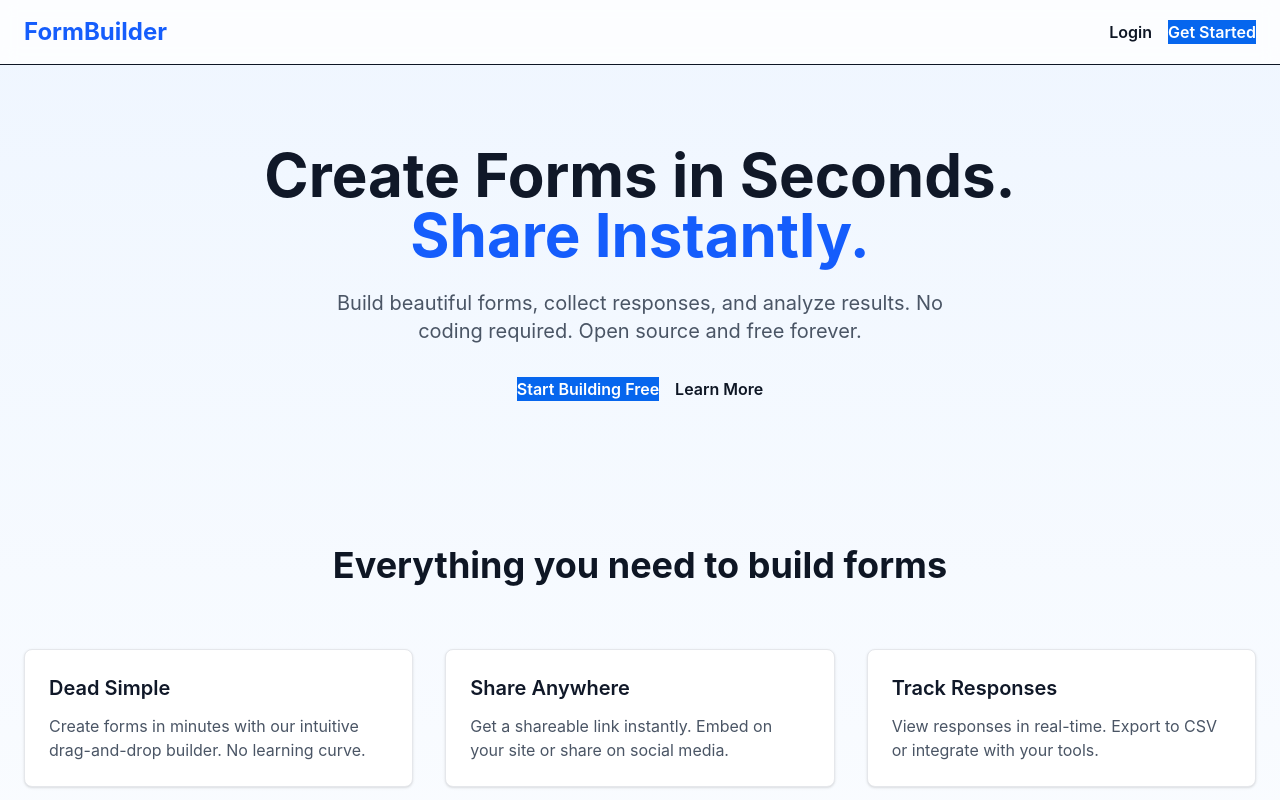
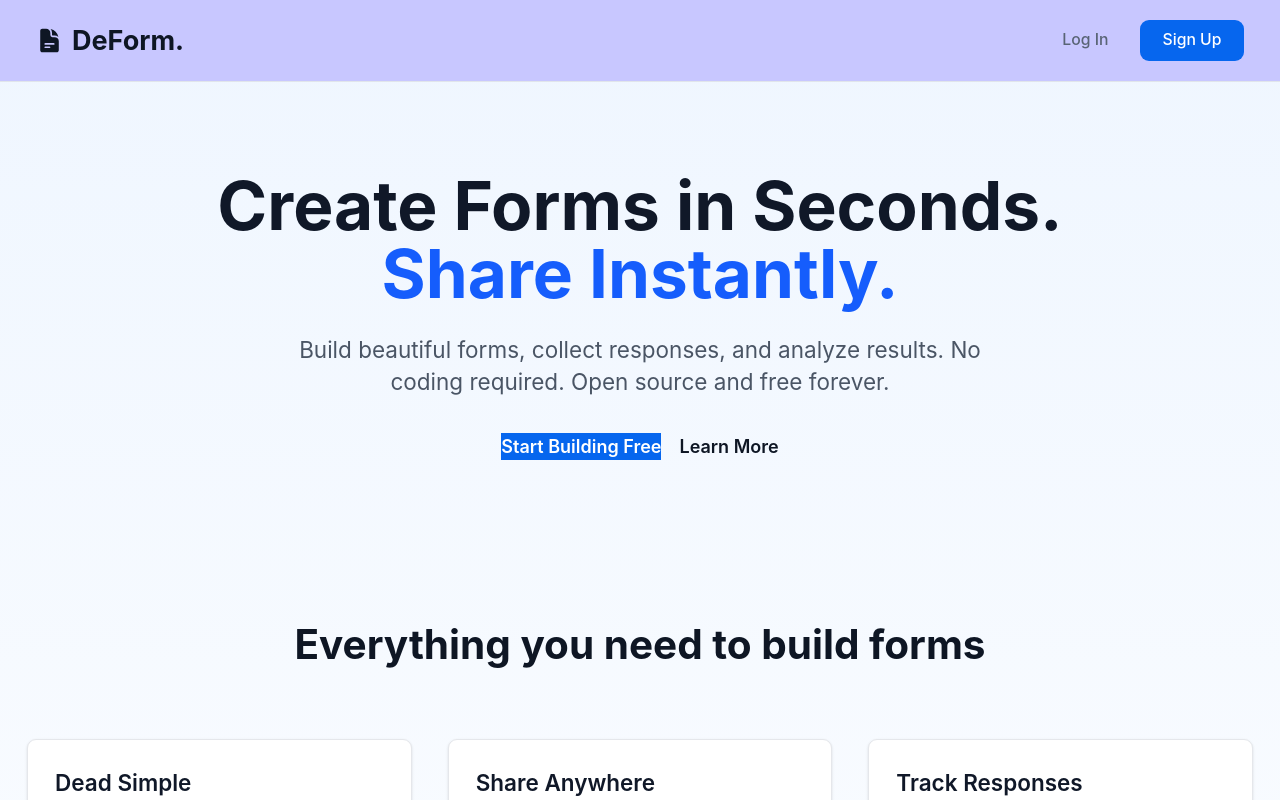
Before and after one commit to MasterIfeanyi/DeForm, a Next.js app: page /home in a window 1280 px wide. Shown: the top 800 px of the page. Built offline with nearby package versions, Linux system fonts and the light colour scheme.

Commit message:
create NavBar

```diff
--- a/package.json
+++ b/package.json
@@ -10,8 +10,10 @@
   },
   "dependencies": {
     "next": "16.1.6",
+    "prop-types": "^15.8.1",
     "react": "19.2.3",
-    "react-dom": "19.2.3"
+    "react-dom": "19.2.3",
+    "react-icons": "^5.6.0"
   },
   "devDependencies": {
     "@tailwindcss/postcss": "^4",
--- /dev/null
+++ b/src/app/_components/Navbar.jsx
@@ -0,0 +1,72 @@
+'use client';
+
+import { useState } from 'react';
+import Link from 'next/link';
+// import { Menu, X } from 'lucide-react';
+import { FaBars, FaTimes } from 'react-icons/fa';
+import { HiDocumentText } from 'react-icons/hi2';
+
+export default function Navbar() {
+  const [isOpen, setIsOpen] = useState(false);
+
+  return (
+    <nav className="sticky top-0 z-50 bg-background border-b border-border">
+      <div className="max-w-6xl mx-auto px-4 py-1 sm:px-6 lg:px-8">
+        <div className="flex items-center justify-between h-16">
+          {/* Logo */}
+          <Link href="/" className="text-2xl font-bold text-foreground hover:opacity-80 transition-opacity flex items-center gap-2">
+            <HiDocumentText className="text-2xl" /> DeForm.
+          </Link>
+
+          {/* Desktop Auth Buttons */}
+          <div className="hidden md:flex items-center gap-3">
+            <Link
+              href="/log-in"
+              className="px-4 py-2 text-sm font-medium text-muted-foreground hover:text-foreground transition-colors"
+            >
+              Log In
+            </Link>
+            <Link
+              href="/sign-up"
+              className="px-5 py-2 text-sm font-medium bg-primary text-primary-foreground rounded-lg hover:opacity-90 transition-opacity"
+            >
+              Sign Up
+            </Link>
+          </div>
+
+          {/* Mobile Menu Button */}
+          <button
+            className="md:hidden p-2 text-foreground hover:bg-muted rounded-lg transition-colors"
+            onClick={() => setIsOpen(!isOpen)}
+            aria-label="Toggle menu"
+            aria-expanded={isOpen}
+          >
+            {isOpen ? <FaTimes size={24} /> : <FaBars size={24} />}
+          </button>
+        </div>
+
+        {/* Mobile Menu */}
+        {isOpen && (
+          <div className="md:hidden py-4 border-t border-border">
+            <div className="flex flex-col gap-2">
+              <Link
+                href="/log-in"
+                onClick={() => setIsOpen(false)}
+                className="px-4 py-3 text-center text-sm font-medium text-muted-foreground hover:text-foreground hover:bg-muted rounded-lg transition-colors"
+              >
+                Log In
+              </Link>
+              <Link
+                href="/sign-up"
+                onClick={() => setIsOpen(false)}
+                className="px-4 py-3 text-center text-sm font-medium bg-primary text-primary-foreground rounded-lg hover:opacity-90 transition-opacity"
+              >
+                Sign Up
+              </Link>
+            </div>
+          </div>
+        )}
+      </div>
+    </nav>
+  );
+}
--- a/src/app/globals.css
+++ b/src/app/globals.css
@@ -2,14 +2,14 @@
 
 :root {
   /* Base */
-  --background: oklch(1 0 0);                 /* white */
+  --background: oklch(0.85 0.08 285);                /* purple */
   --foreground: oklch(0.2 0.03 260);          /* dark slate #1e293b */
 
   /* Card */
   --card: oklch(1 0 0);
   --card-foreground: oklch(0.2 0.03 260);
 
-  /* Primary – fintech blue */
+  /* Primary – blue */
   --primary: oklch(0.55 0.22 260);             /* blue-600 #2563eb */
   --primary-foreground: oklch(1 0 0);
 
@@ -38,6 +38,23 @@
   --placeholder: oklch(0.7 0.02 260);            /* gray-400 #9ca3af */
   --form-inactive: oklch(0.9 0.01 260);          /* light gray for disabled */
   --light-text: oklch(0.5 0.03 260);              /* muted foreground */
+
+  --ring: oklch(0.55 0.22 260);                 /* blue focus ring */
+  --chart-1: oklch(0.55 0.22 260);              /* blue */
+  --chart-2: oklch(0.98 0.05 40);               /* yellow */
+  --chart-3: oklch(0.75 0.15 290);              /* purple */
+  --chart-4: oklch(0.828 0.189 84.429);
+  --chart-5: oklch(0.769 0.188 70.08);
+  --radius: 0.625rem;
+
+  --sidebar: oklch(0.985 0 0);
+  --sidebar-foreground: oklch(0.145 0 0);
+  --sidebar-primary: oklch(0.55 0.22 260);
+  --sidebar-primary-foreground: oklch(0.985 0 0);
+  --sidebar-accent: oklch(0.98 0.05 40);
+  --sidebar-accent-foreground: oklch(0.2 0.03 260);
+  --sidebar-border: oklch(0.922 0 0);
+  --sidebar-ring: oklch(0.708 0 0);
 }
 
 
@@ -102,6 +119,9 @@
 }
 
 @layer base {
+  html {
+    font-size: 18px; /* Increase from default 16px - adjust to 20px or 22px if you want even larger */
+  }
   body {
     @apply bg-background text-foreground;
     font-family: -apple-system, BlinkMacSystemFont, "Segoe UI", Roboto, sans-serif;
--- a/src/app/home/page.js
+++ b/src/app/home/page.js
@@ -1,23 +1,14 @@
 import Button from '@/components/ui/Button';
 import Link from 'next/link';
+import Navbar from '../_components/Navbar';
 
 export default function LandingPage() {
   return (
     <div className="min-h-screen bg-linear-to-b from-blue-50 to-white">
       {/* Navigation */}
-      <nav className="border-b bg-white/80 backdrop-blur-sm sticky top-0 z-50">
-        <div className="max-w-7xl mx-auto px-6 py-4 flex items-center justify-between">
-          <div className="text-2xl font-bold text-blue-600">FormBuilder</div>
-          <div className="flex items-center gap-4">
-            <Link href="/login">
-              <Button variant="ghost">Login</Button>
-            </Link>
-            <Link href="/signup">
-              <Button variant="primary">Get Started</Button>
-            </Link>
-          </div>
-        </div>
-      </nav>
+
+
+      <Navbar />
 
       {/* Hero Section */}
       <section className="max-w-7xl mx-auto px-6 pt-20 pb-16 text-center">
```
Also changed, not shown: 1 other file (tests, documents, lock files or other folders).
